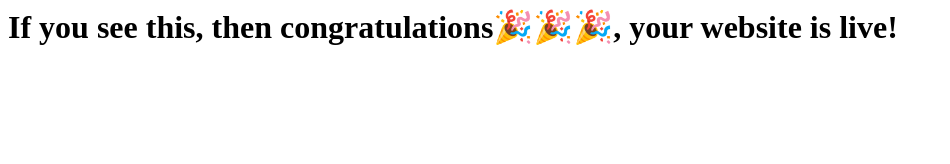
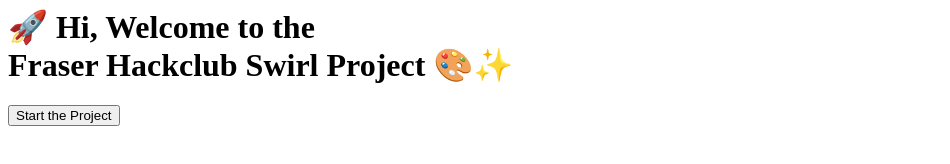
Before and after one commit to Poshkin15/Poshkin15.github.io, a plain HTML site: page index.html in a window 1280 px wide. Shown: the whole page, without its empty margins (0-950 px from the left). Drawn offline with Linux system fonts and the light colour scheme.

Commit message:
feat: Add Title and Playlist Link/Button

```diff
--- a/index.html
+++ b/index.html
@@ -1 +1,10 @@
-<h1>If you see this, then congratulations🎉🎉🎉, your website is live!</h1>
+<body>
+
+  <div style="position: fixed; top: 10px; width: 100%; text-align: center; font-family: Arial, sans-serif; font-size: 1.2em; color: white; z-index: 1000;">
+    Welcome to the FHC Swirl Projectt
+  </div>
+  <h1>🚀 Hi, Welcome to the <br /> Fraser Hackclub Swirl Project 🎨✨</h1>
+  <button onclick="window.open('https://www.youtube.com/watch?v=J4LeqtwK5Gg&list=PLyDcKvm_0DBtngWsKwaIwLf8BsnNtxP9s', '_blank')">
+  Start the Project
+</button>
+</body>
```
Also changed, not shown: 1 other file.
